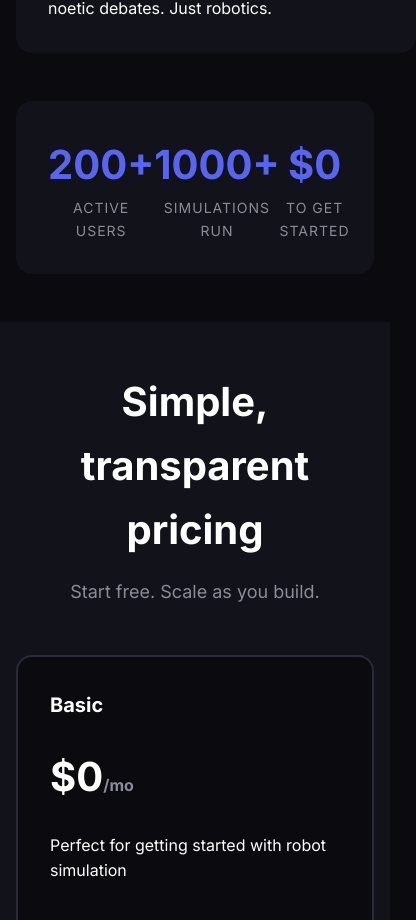
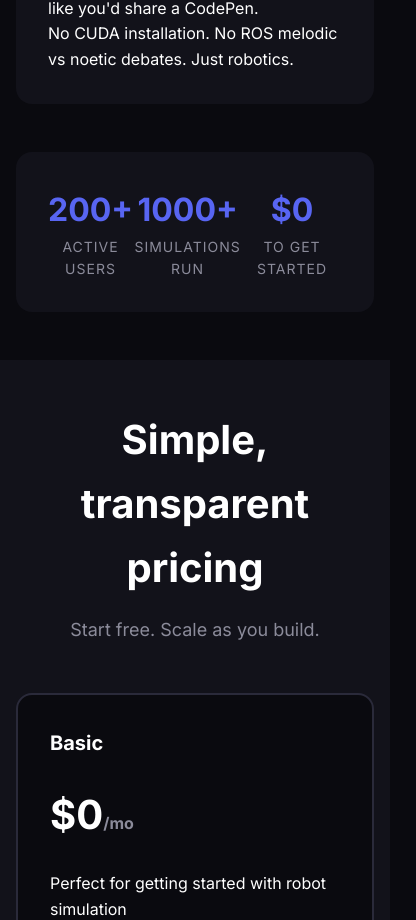
Before and after one commit to keivalya/robospace-nextjs, a Next.js app: page / in a window 390 px wide. Shown: the part 4252-5172 px from the top of the page, 416 px wide, since content can reach past the window. Built offline with nearby package versions, Linux system fonts and the light colour scheme; no server answers.

Commit message:
updated css for mobile device

```diff
--- a/src/app/globals.css
+++ b/src/app/globals.css
@@ -404,7 +404,7 @@ body {
 
 .about-grid {
   display: grid;
-  grid-template-columns: repeat(auto-fit, minmax(400px, 1fr));
+  grid-template-columns: repeat(auto-fit, minmax(300px, 1fr));
   gap: var(--space-lg);
   margin-bottom: var(--space-xl);
 }
@@ -433,7 +433,7 @@ body {
 }
 
 .stat-number {
-  font-size: 2.5rem;
+  font-size: 2rem;
   font-weight: 700;
   color: var(--primary);
 }
@@ -624,7 +624,7 @@ body {
 
 .footer-grid {
   display: grid;
-  grid-template-columns: repeat(auto-fit, minmax(200px, 1fr));
+  grid-template-columns: repeat(auto-fit, minmax(300px, 1fr));
   gap: var(--space-lg);
   margin-bottom: var(--space-lg);
 }
```
